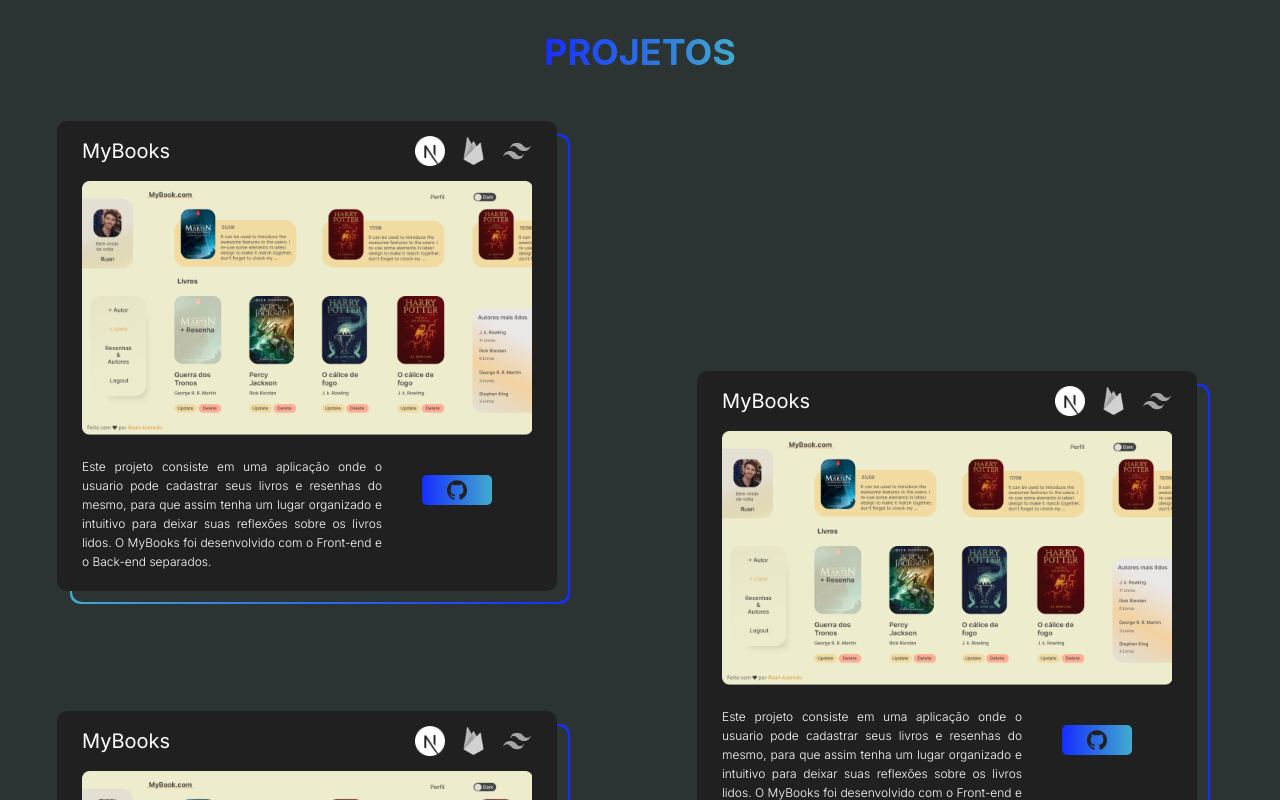
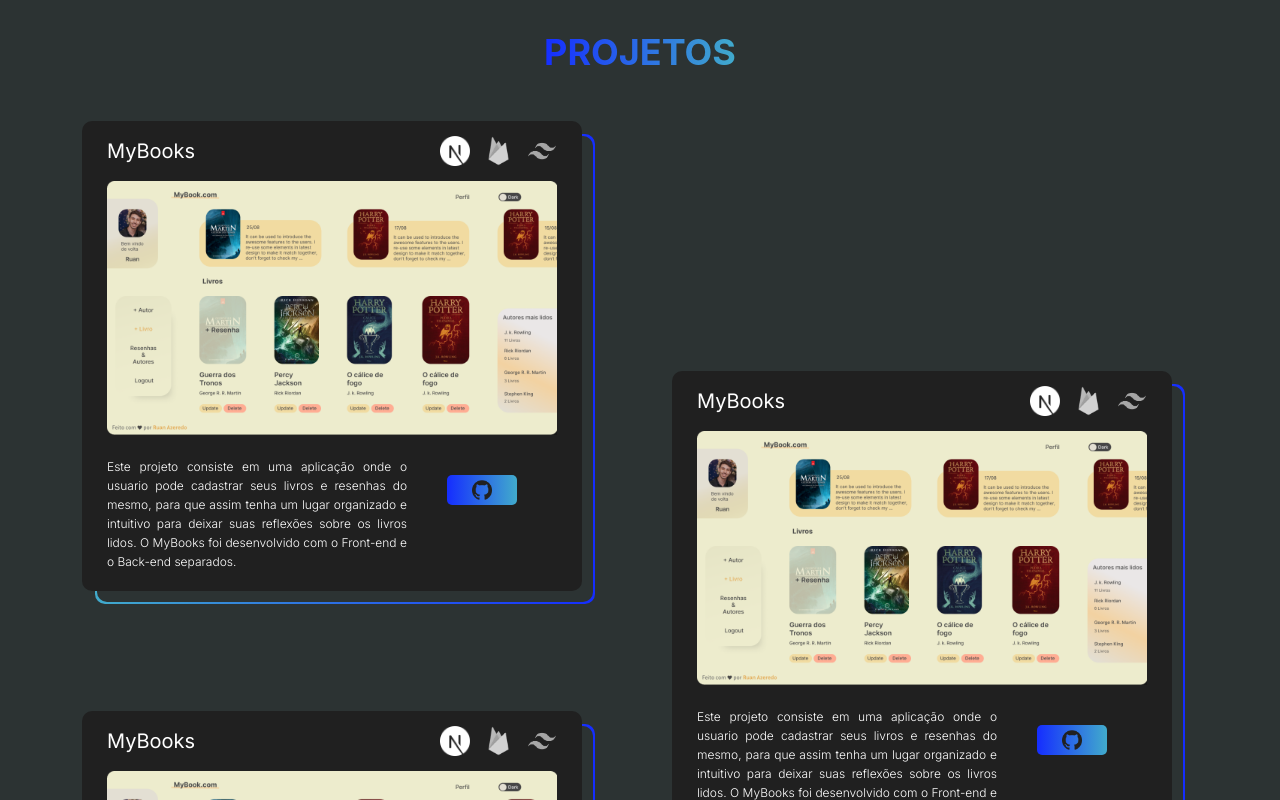
Before and after one commit to Ruan-Azeredo/portifolio, a React (Create React App) app: page / in a window 1280 px wide. Shown: the part 1780-2580 px from the top of the page. Built offline with nearby package versions, Linux system fonts and the light colour scheme; a web font is replaced by a local one.

Commit message:
:sparkles: feat: adiciona margin a projetos

```diff
--- a/src/Projetos.css
+++ b/src/Projetos.css
@@ -107,6 +107,7 @@
 }
 
 .divisao-col-projetos{
+    margin: 0 50px;
     display: flex;
     flex-direction: row;
     justify-content: space-around;
```
